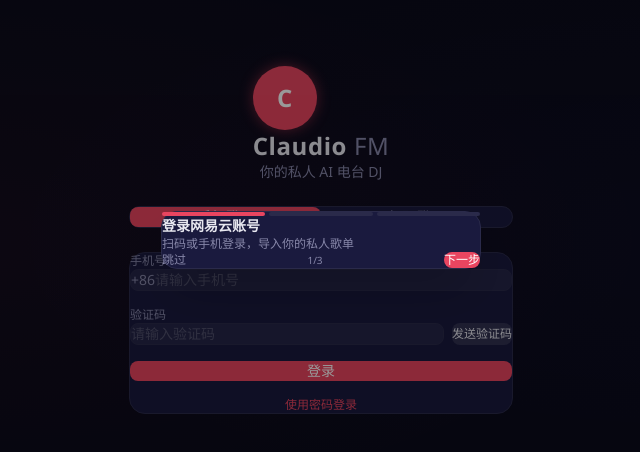
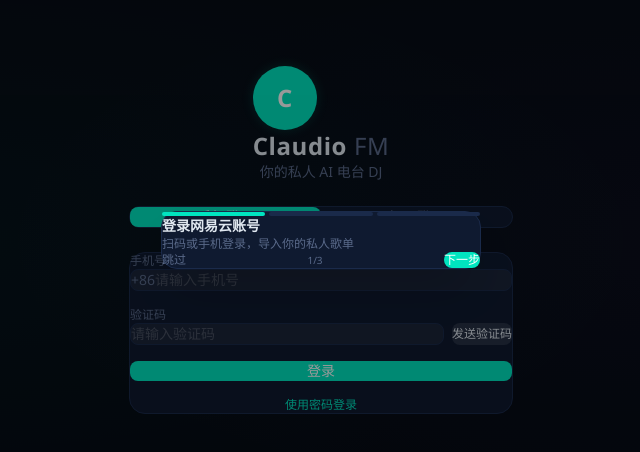
Before and after one commit to SmallThreeStone/AI-Audio-Claudio-, a React (Vite) app in the folder frontend/: page / in a window 1280 px wide. Shown: the part 160-612 px from the top of the page, without its empty margins (319-959 px from the left). Built offline with nearby package versions, Linux system fonts and the light colour scheme; no server answers.

Commit message:
V5.0 — UI 太空主题：深空黑底 + 青绿霓虹主色 + 星云紫辅色 + 星空粒子背景

```diff
--- a/frontend/src/components/Player/AmbientBackground.tsx
+++ b/frontend/src/components/Player/AmbientBackground.tsx
@@ -13,9 +13,9 @@ export default function AmbientBackground() {
         className="ambient-gradient"
         style={{
           background: `
-            radial-gradient(ellipse at ${50 - bassShift}% 30%, rgba(233, 69, 96, 0.06) 0%, transparent 55%),
-            radial-gradient(ellipse at ${50 + bassShift}% 70%, rgba(240, 192, 96, 0.04) 0%, transparent 50%),
-            radial-gradient(ellipse at 50% 50%, rgba(100, 100, 255, 0.02) 0%, transparent 60%)
+            radial-gradient(ellipse at ${50 - bassShift}% 30%, rgba(0, 229, 192, 0.05) 0%, transparent 55%),
+            radial-gradient(ellipse at ${50 + bassShift}% 70%, rgba(124, 92, 231, 0.04) 0%, transparent 50%),
+            radial-gradient(ellipse at 50% 50%, rgba(0, 229, 192, 0.02) 0%, transparent 60%)
           `,
         }}
       />
--- a/frontend/src/components/Player/AudioWaveform.tsx
+++ b/frontend/src/components/Player/AudioWaveform.tsx
@@ -94,15 +94,15 @@ export default function AudioWaveform() {
 
     if (screenW <= 400) {
       // Single ring — bass only, fuller
-      drawRing(0, binCount, maxRadius * 0.85, 24, '#e94560')
+      drawRing(0, binCount, maxRadius * 0.85, 24, '#00e5c0')
     } else if (screenW <= 768) {
       // Dual ring — bass + mids
-      drawRing(0, Math.floor(binCount / 2), maxRadius * 0.86, 22, '#e94560')
-      drawRing(Math.floor(binCount / 2), binCount, maxRadius * 0.76, 16, '#f0c060')
+      drawRing(0, Math.floor(binCount / 2), maxRadius * 0.86, 22, '#00e5c0')
+      drawRing(Math.floor(binCount / 2), binCount, maxRadius * 0.76, 16, '#7c5ce7')
     } else {
       // Triple ring — full spectrum
-      drawRing(0, bandSize, maxRadius * 0.88, 22, '#e94560')
-      drawRing(bandSize, bandSize * 2, maxRadius * 0.78, 18, '#f0c060')
+      drawRing(0, bandSize, maxRadius * 0.88, 22, '#00e5c0')
+      drawRing(bandSize, bandSize * 2, maxRadius * 0.78, 18, '#7c5ce7')
       drawRing(bandSize * 2, binCount, maxRadius * 0.68, 14, '#ffe8c0')
     }
 
--- a/frontend/src/components/Player/WaveProgressBar.tsx
+++ b/frontend/src/components/Player/WaveProgressBar.tsx
@@ -80,8 +80,8 @@ export default function WaveProgressBar({ onSeek }: Props) {
         >
           <defs>
             <linearGradient id="waveFill" x1="0" y1="0" x2="1" y2="0">
-              <stop offset="0%" stopColor="#e94560" stopOpacity="0.9" />
-              <stop offset="100%" stopColor="#f0c060" stopOpacity="0.85" />
+              <stop offset="0%" stopColor="#00e5c0" stopOpacity="0.9" />
+              <stop offset="100%" stopColor="#7c5ce7" stopOpacity="0.85" />
             </linearGradient>
             <clipPath id="waveClip">
               <rect x="0" y="0" width={px} height="40" />
--- a/frontend/src/styles/index.css
+++ b/frontend/src/styles/index.css
@@ -1,15 +1,16 @@
 @import "tailwindcss";
 
 @theme {
-  --color-radio-bg: #0a0a1a;
-  --color-radio-surface: #12122a;
-  --color-radio-card: #1a1a3e;
-  --color-radio-accent: #e94560;
-  --color-radio-accent-dim: #b8304f;
-  --color-radio-gold: #f0c060;
-  --color-radio-text: #e8e8f0;
-  --color-radio-muted: #8888aa;
-  --color-radio-border: #2a2a4a;
+  --color-radio-bg: #060b14;
+  --color-radio-surface: #0d1528;
+  --color-radio-card: #0f1a30;
+  --color-radio-accent: #00e5c0;
+  --color-radio-accent-dim: #00b894;
+  --color-radio-gold: #7c5ce7;
+  --color-radio-text: #e0e8f0;
+  --color-radio-muted: #5a6a8a;
+  --color-radio-border: #1a2a4a;
+  --color-radio-glow: rgba(0, 229, 192, 0.12);
 }
 
 * {
@@ -24,10 +25,38 @@ body {
   color: var(--color-radio-text);
   min-height: 100vh;
   overflow-x: hidden;
+  position: relative;
+}
+
+/* Starfield — tiny glowing dots scattered across the background */
+body::before {
+  content: '';
+  position: fixed;
+  inset: 0;
+  z-index: 0;
+  pointer-events: none;
+  background-image:
+    radial-gradient(1px 1px at 10% 15%, rgba(255,255,255,0.6), transparent),
+    radial-gradient(1px 1px at 25% 30%, rgba(255,255,255,0.4), transparent),
+    radial-gradient(1.5px 1.5px at 40% 10%, rgba(0,229,192,0.5), transparent),
+    radial-gradient(1px 1px at 55% 45%, rgba(255,255,255,0.3), transparent),
+    radial-gradient(1.5px 1.5px at 70% 20%, rgba(124,92,231,0.5), transparent),
+    radial-gradient(1px 1px at 85% 35%, rgba(255,255,255,0.5), transparent),
+    radial-gradient(1px 1px at 15% 60%, rgba(255,255,255,0.35), transparent),
+    radial-gradient(1.5px 1.5px at 35% 70%, rgba(0,229,192,0.4), transparent),
+    radial-gradient(1px 1px at 50% 80%, rgba(255,255,255,0.3), transparent),
+    radial-gradient(1px 1px at 65% 55%, rgba(124,92,231,0.35), transparent),
+    radial-gradient(1.5px 1.5px at 80% 65%, rgba(255,255,255,0.4), transparent),
+    radial-gradient(1px 1px at 90% 75%, rgba(0,229,192,0.3), transparent),
+    radial-gradient(1px 1px at 20% 90%, rgba(255,255,255,0.25), transparent),
+    radial-gradient(1.5px 1.5px at 60% 85%, rgba(124,92,231,0.3), transparent);
+  background-size: 100% 100%;
 }
 
 #root {
   min-height: 100vh;
+  position: relative;
+  z-index: 1;
 }
 
 ::-webkit-scrollbar {
--- a/frontend/src/styles/radio.css
+++ b/frontend/src/styles/radio.css
@@ -25,11 +25,11 @@
   border-radius: 50%;
   background: repeating-radial-gradient(
     circle at center,
-    #1a1a1a 0px,
-    #2a2a2a 2px,
-    #1a1a1a 4px
+    #0d1528 0px,
+    #1a2a4a 2px,
+    #0d1528 4px
   );
-  box-shadow: 0 0 40px rgba(233, 69, 96, 0.15), inset 0 0 20px rgba(0, 0, 0, 0.5);
+  box-shadow: 0 0 40px var(--color-radio-glow), 0 0 60px rgba(124, 92, 231, 0.08), inset 0 0 20px rgba(0, 0, 0, 0.6);
   position: relative;
   transition: transform 0.5s ease;
 }
@@ -51,7 +51,7 @@
   width: 29%;
   height: 29%;
   border-radius: 50%;
-  background: radial-gradient(circle at 40% 40%, #e94560, #8b0000);
+  background: radial-gradient(circle at 40% 40%, var(--color-radio-accent), #00695c);
   box-shadow: 0 0 10px rgba(0, 0, 0, 0.5);
 }
 
@@ -81,8 +81,8 @@
 }
 
 @keyframes glow-pulse {
-  0%, 100% { box-shadow: 0 0 5px rgba(233, 69, 96, 0.3); }
-  50% { box-shadow: 0 0 20px rgba(233, 69, 96, 0.6); }
+  0%, 100% { box-shadow: 0 0 5px var(--color-radio-glow); }
+  50% { box-shadow: 0 0 20px rgba(0, 229, 192, 0.3); }
 }
 
 /* Equalizer bars */
@@ -114,8 +114,8 @@
 /* Subtle background shimmer */
 .radio-bg {
   background:
-    radial-gradient(ellipse at 20% 50%, rgba(233, 69, 96, 0.05) 0%, transparent 50%),
-    radial-gradient(ellipse at 80% 50%, rgba(100, 100, 255, 0.03) 0%, transparent 50%),
+    radial-gradient(ellipse at 20% 50%, rgba(0, 229, 192, 0.04) 0%, transparent 50%),
+    radial-gradient(ellipse at 80% 50%, rgba(124, 92, 231, 0.04) 0%, transparent 50%),
     var(--color-radio-bg);
 }
 
@@ -199,7 +199,7 @@
 
   .radio-bg {
     background:
-      radial-gradient(ellipse at 50% 30%, rgba(233, 69, 96, 0.06) 0%, transparent 50%),
+      radial-gradient(ellipse at 50% 30%, rgba(0, 229, 192, 0.05) 0%, transparent 50%),
       var(--color-radio-bg);
   }
 }
@@ -238,7 +238,7 @@
   /* Static breathing ring fallback */
   .vinyl-disc::after {
     animation: none !important;
-    box-shadow: 0 0 20px rgba(233, 69, 96, 0.3);
+    box-shadow: 0 0 20px var(--color-radio-glow);
   }
 
   .lyric-line-active {
@@ -295,7 +295,7 @@
   font-size: 1.05rem;
   font-weight: 600;
   color: var(--color-radio-accent);
-  text-shadow: 0 0 12px rgba(233, 69, 96, 0.3);
+  text-shadow: 0 0 12px var(--color-radio-glow);
 }
 
 /* Hide scrollbar for lyrics */
--- a/frontend/vite.config.ts
+++ b/frontend/vite.config.ts
@@ -14,8 +14,8 @@ export default defineConfig({
         name: 'Claudio FM - AI Radio',
         short_name: 'Claudio FM',
         description: '你的私人 AI 电台 DJ',
-        theme_color: '#0a0a1a',
-        background_color: '#0a0a1a',
+        theme_color: '#060b14',
+        background_color: '#060b14',
         display: 'standalone',
         orientation: 'portrait-primary',
         start_url: '/',
```
